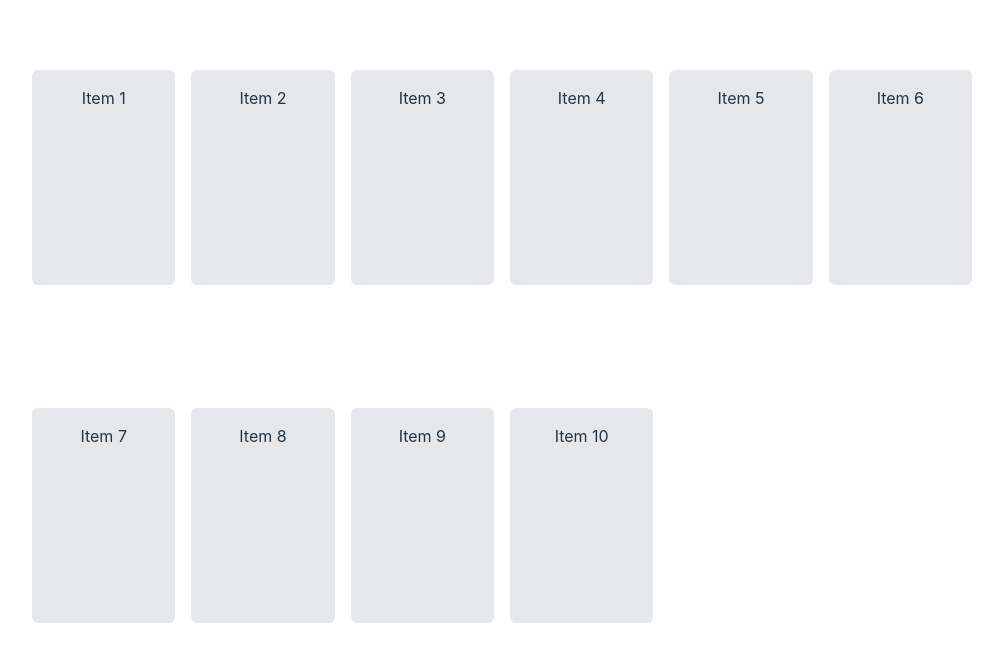
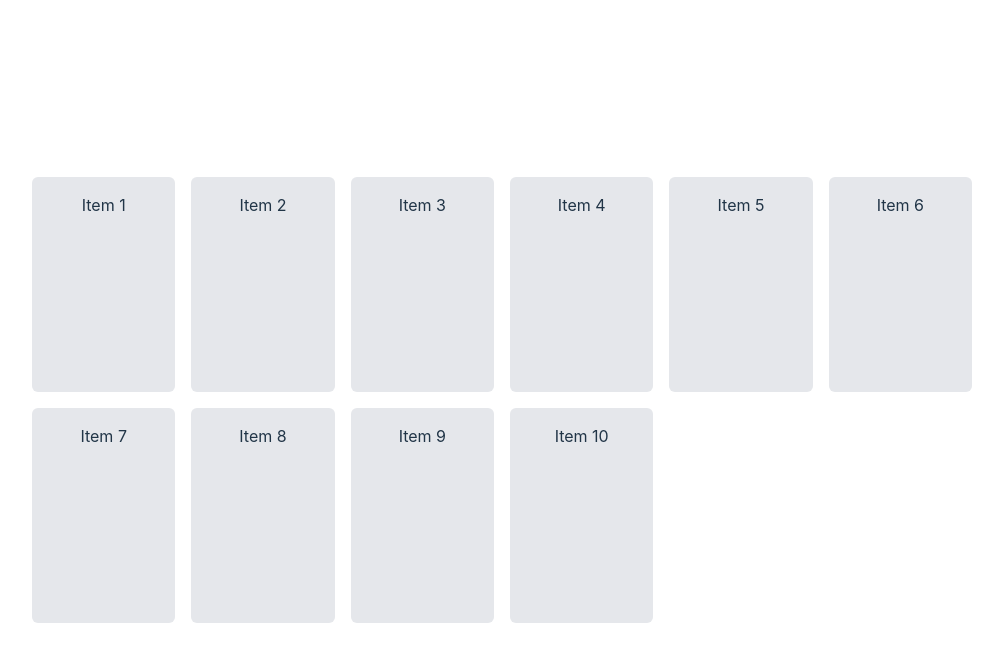
Before and after one commit to qhanm/tabnine-test, a React (Vite) app: page / in a window 1280 px wide. Shown: the top 662 px of the page, without its empty margins (138-1141 px from the left). Built offline with nearby package versions, Linux system fonts and the light colour scheme.

Commit message:
Items are sized in a 4:6 ratio.

```diff
--- a/src/components/ListBox.tsx
+++ b/src/components/ListBox.tsx
@@ -23,7 +23,6 @@ const ListBox = () => {
         >
           <div
             className="flex items-center justify-center h-full"
-            style={{ paddingBottom: "75%" }} // 4:6 ratio (height = 75% of width)
           >
             <div
               className="w-full h-full bg-gray-200 rounded-md p-4"
```
